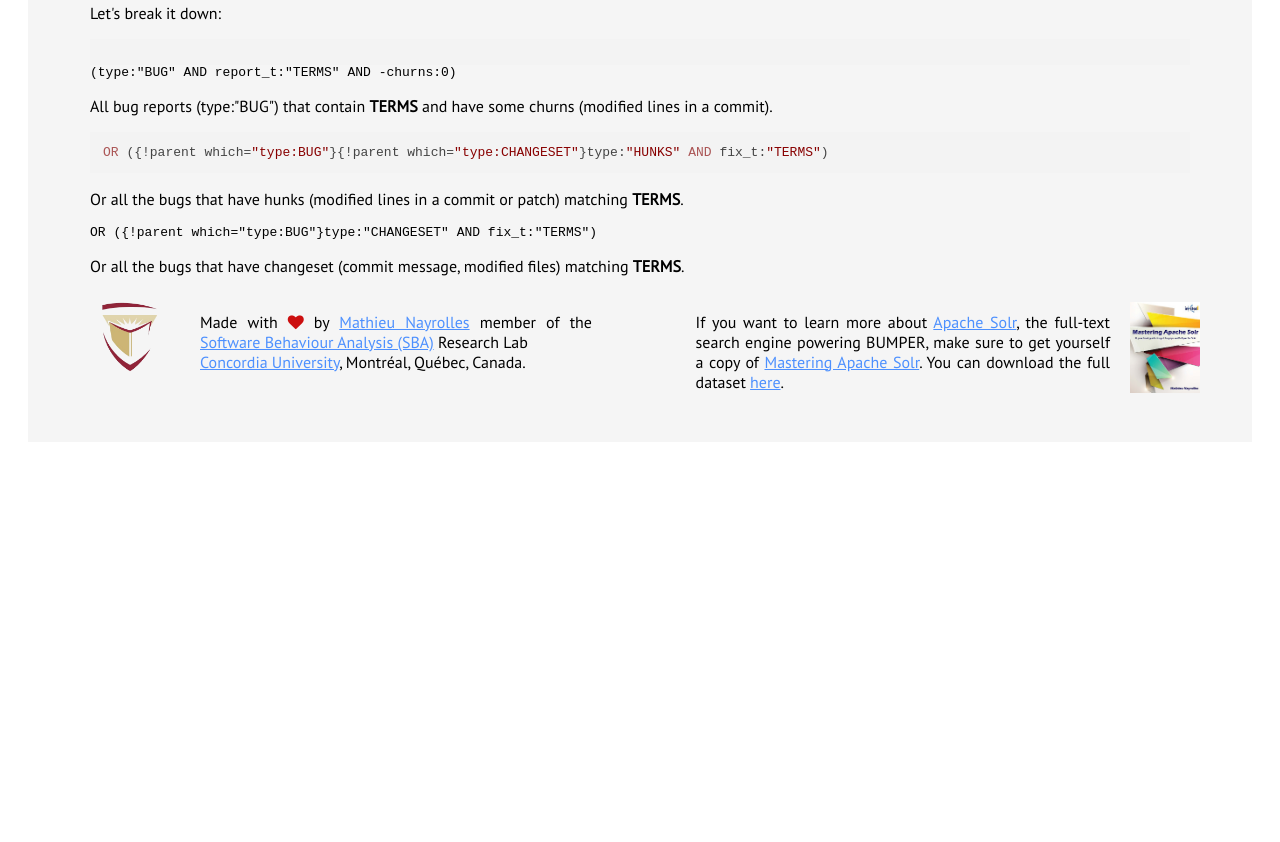
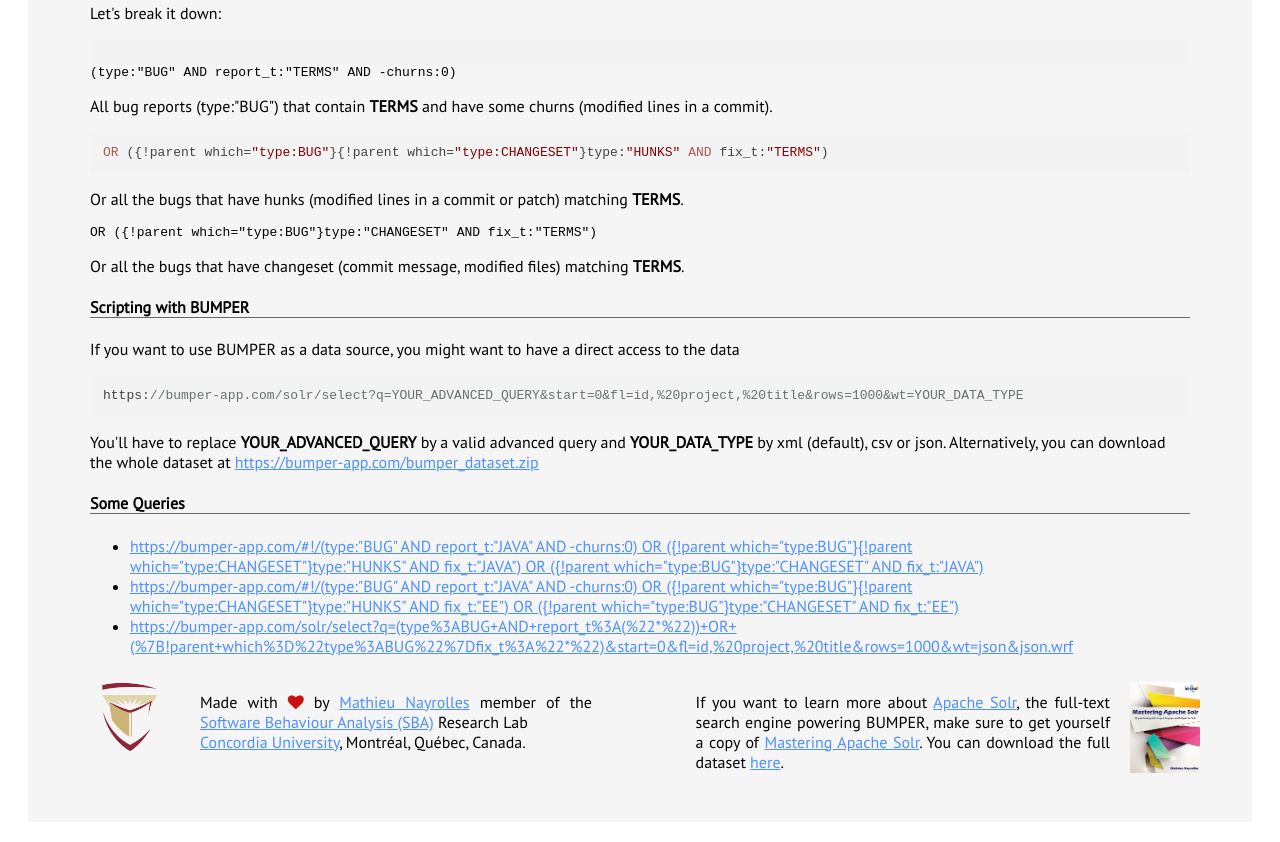
Before and after one commit to bumper-app/bumper-website, a plain HTML site: page api.html in a window 1280 px wide. Shown: the part 2286-3128 px from the top of the page. Before the commit the page ends 2748 px from the top, so only its background shows below. Drawn offline with nearby package versions, Linux system fonts and the light colour scheme.

Commit message:
Add advanced examples #2

```diff
--- a/api.html
+++ b/api.html
@@ -191,8 +191,34 @@
 
 	<p>Or all the bugs that have changeset (commit message, modified files) matching <b>TERMS</b>.</p>
 
+	<h4>Scripting with BUMPER</h4>
+
+	<p>If you want to use BUMPER as a data source, you might want to have a direct access to the data</p>
+
+	<pre><code class="javascript">https://bumper-app.com/solr/select?q=YOUR_ADVANCED_QUERY&start=0&fl=id,%20project,%20title&rows=1000&wt=YOUR_DATA_TYPE</code></pre>
+
+	<p>You'll have to replace <b>YOUR_ADVANCED_QUERY</b> by a valid advanced query and <b>YOUR_DATA_TYPE</b> by xml (default), csv or json. Alternatively, you can download the whole dataset at <a href="https://bumper-app.com/bumper_dataset.zip">https://bumper-app.com/bumper_dataset.zip</a></p>
+
+	<h4>Some Queries</h4>
+
+	<ul>
+
+		<li><a href='https://bumper-app.com/#!/advanced/(type:"BUG" AND report_t:"JAVA" AND -churns:0)
+OR ({!parent which="type:BUG"}{!parent which="type:CHANGESET"}type:"HUNKS" AND fix_t:"JAVA")
+OR ({!parent which="type:BUG"}type:"CHANGESET" AND fix_t:"JAVA")'>https://bumper-app.com/#!/(type:"BUG" AND report_t:"JAVA" AND -churns:0)
+OR ({!parent which="type:BUG"}{!parent which="type:CHANGESET"}type:"HUNKS" AND fix_t:"JAVA")
+OR ({!parent which="type:BUG"}type:"CHANGESET" AND fix_t:"JAVA")</a></li>
+		<li><a href='https://bumper-app.com/#!/advanced/(type:"BUG" AND report_t:"JAVA" AND -churns:0)
+OR ({!parent which="type:BUG"}{!parent which="type:CHANGESET"}type:"HUNKS" AND fix_t:"EE")
+OR ({!parent which="type:BUG"}type:"CHANGESET" AND fix_t:"EE")'>https://bumper-app.com/#!/(type:"BUG" AND report_t:"JAVA" AND -churns:0)
+OR ({!parent which="type:BUG"}{!parent which="type:CHANGESET"}type:"HUNKS" AND fix_t:"EE")
+OR ({!parent which="type:BUG"}type:"CHANGESET" AND fix_t:"EE")</a></li>
+		<li><a href="https://bumper-app.com/solr/select?q=(type%3ABUG+AND+report_t%3A(%22*%22))+OR+(%7B!parent+which%3D%22type%3ABUG%22%7Dfix_t%3A%22*%22)&start=0&fl=id,%20project,%20title&rows=1000&wt=json&json.wrf">https://bumper-app.com/solr/select?q=(type%3ABUG+AND+report_t%3A(%22*%22))+OR+(%7B!parent+which%3D%22type%3ABUG%22%7Dfix_t%3A%22*%22)&start=0&fl=id,%20project,%20title&rows=1000&wt=json&json.wrf</a></li>
+	</ul>
 
 	</div>
+
+
 
 	<div id="footer">
 		<div id="footer_left">
```
